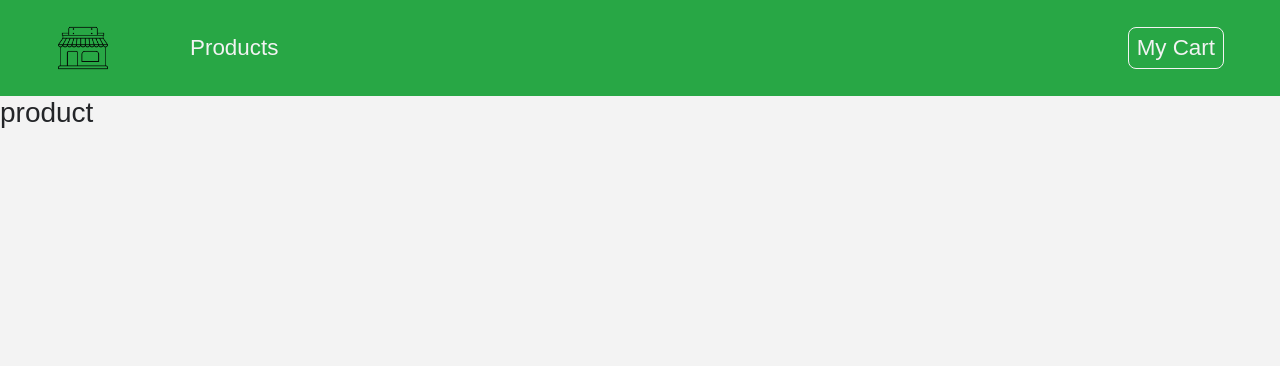
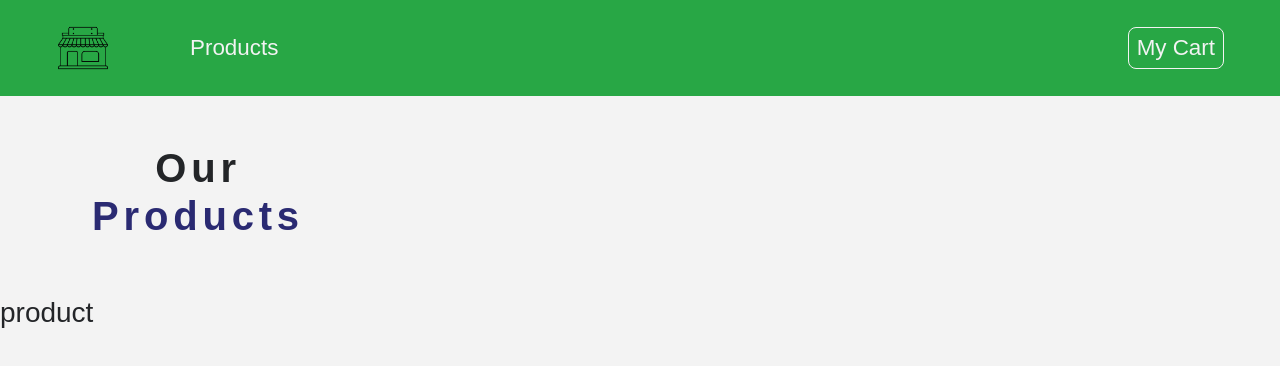
Before and after one commit to DiegoRamires/react-store, a React (Create React App) app: page / in a window 1280 px wide. Shown: the top 366 px of the page. Built offline with nearby package versions, Linux system fonts and the light colour scheme.

Commit message:
create title component

```diff
--- a/src/components/ProductList.js
+++ b/src/components/ProductList.js
@@ -1,12 +1,26 @@
 import React, { Component } from 'react';
+import { storeProducts } from '../data'
 import Product from './Product';
+import Title from './Title'
 
 class ProductList extends Component {
+  state = {
+    products: storeProducts
+  }
+
   render() {
+    console.log(this.state.products)
     return (
-      <div>
+      <>
+        <div className="py-5">
+          <div className="container">
+            <div className="row">
+              <Title name="our" title="products" />
+            </div>
+          </div>
+        </div>
         <Product />
-      </div>
+      </>
     );
   }
 }
--- /dev/null
+++ b/src/components/Title.js
@@ -0,0 +1,15 @@
+import React from 'react';
+
+// import { Container } from './styles';
+
+export default function Title({name, title}) {
+  return (
+    <div className="row">
+      <div className="col-10 mx-auto-my-2 text-center text-title">
+        <h1 className="text-capitalize font-weight-bold">
+          {name} <strong className="text-blue">{title}</strong>
+        </h1>
+      </div>
+    </div>
+  );
+}
```
